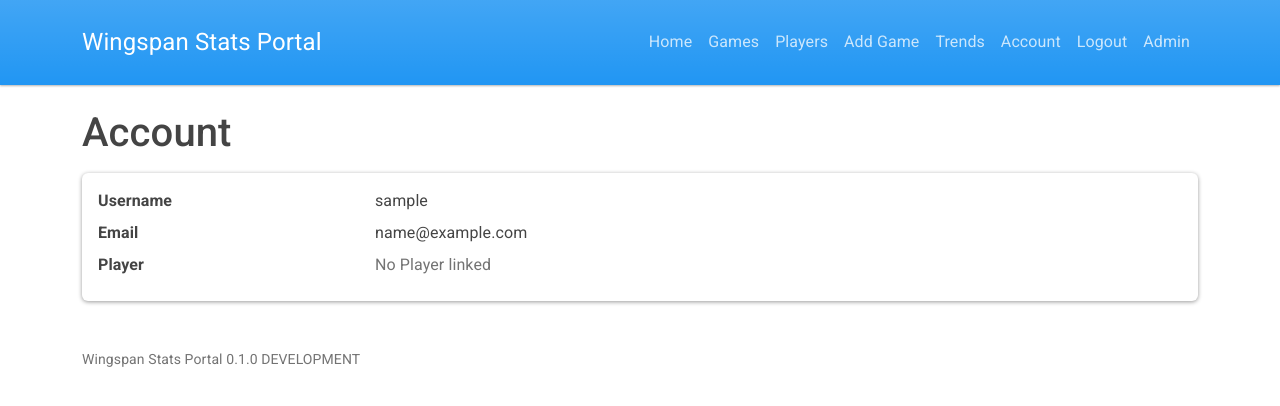
After one commit to ndswecker/wingspan-stats-portal, a Django app: page /account/ in a window 1280 px wide. The commit adds this page. Shown: the top 406 px of the page. Run offline with Django 5.2, Linux system fonts and the light colour scheme; the visitor is signed in with stand-in values (Sample User, id 1); data that the repository does not hold is empty; some libraries are stand-ins or nearby versions.

Commit message:
manage login and logout with the new account page

```diff
--- a/app/config/settings/base.py
+++ b/app/config/settings/base.py
@@ -134,5 +134,5 @@ STATIC_ROOT = BASE_DIR / 'staticfiles'
 
 DEFAULT_AUTO_FIELD = 'django.db.models.BigAutoField'
 
-LOGIN_REDIRECT_URL = "portal:home"
+LOGIN_REDIRECT_URL = "portal:account"
 LOGOUT_REDIRECT_URL = "portal:home"
--- /dev/null
+++ b/app/portal/templates/portal/account.html
@@ -0,0 +1,38 @@
+{% extends "portal/base.html" %}
+
+{% block title %}
+Account | Wingspan Stats Portal
+{% endblock %}
+
+{% block content %}
+
+<h1 class="mb-3">Account</h1>
+
+<div class="card">
+    <div class="card-body">
+        <dl class="row mb-0">
+            <dt class="col-sm-3">Username</dt>
+            <dd class="col-sm-9">
+                {{ user.username }}
+            </dd>
+
+            <dt class="col-sm-3">Email</dt>
+            <dd class="col-sm-9">
+                {{ user.email|default:"—" }}
+            </dd>
+
+            <dt class="col-sm-3">Player</dt>
+            <dd class="col-sm-9">
+                {% if player %}
+                    {{ player.name }}
+                {% else %}
+                    <span class="text-muted">
+                        No Player linked
+                    </span>
+                {% endif %}
+            </dd>
+        </dl>
+    </div>
+</div>
+
+{% endblock %}
--- a/app/portal/templates/portal/base.html
+++ b/app/portal/templates/portal/base.html
@@ -65,6 +65,14 @@
                     {% if user.is_authenticated %}
 
                         <li class="nav-item">
+                            <a
+                            class="nav-link"
+                            href="{% url 'portal:account' %}">
+                                Account
+                            </a>
+                        </li>
+
+                        <li class="nav-item">
                             <form
                                 method="post"
                                 action="{% url 'logout' %}"
--- a/app/portal/urls.py
+++ b/app/portal/urls.py
@@ -9,5 +9,6 @@ urlpatterns = [
     path("games/", views.game_history, name="game_history"),
     path("games/add/", views.GameCreateView.as_view(), name="game-create"),
     path("players/overview/", views.player_overview, name="player-overview"),
-    path("players/score-trends/", views.player_score_trends, name="player-score-trends")
+    path("players/score-trends/", views.player_score_trends, name="player-score-trends"),
+    path("account/", views.account, name="account"),
 ]
--- a/app/portal/views.py
+++ b/app/portal/views.py
@@ -4,6 +4,7 @@ from django.contrib.auth.mixins import LoginRequiredMixin
 from django.core.exceptions import PermissionDenied
 from django.shortcuts import redirect, render
 from django.views import View
+from django.contrib.auth.decorators import login_required
 
 from .models import Game, GameResult
 
@@ -545,3 +546,17 @@ def player_score_trends(request):
         "portal/player_score_trends.html",
         context,
     )
+
+@login_required
+def account(request):
+    player = getattr(request.user, "player", None)
+
+    context = {
+        "player": player,
+    }
+
+    return render(
+        request,
+        "portal/account.html",
+        context,
+    )
```
